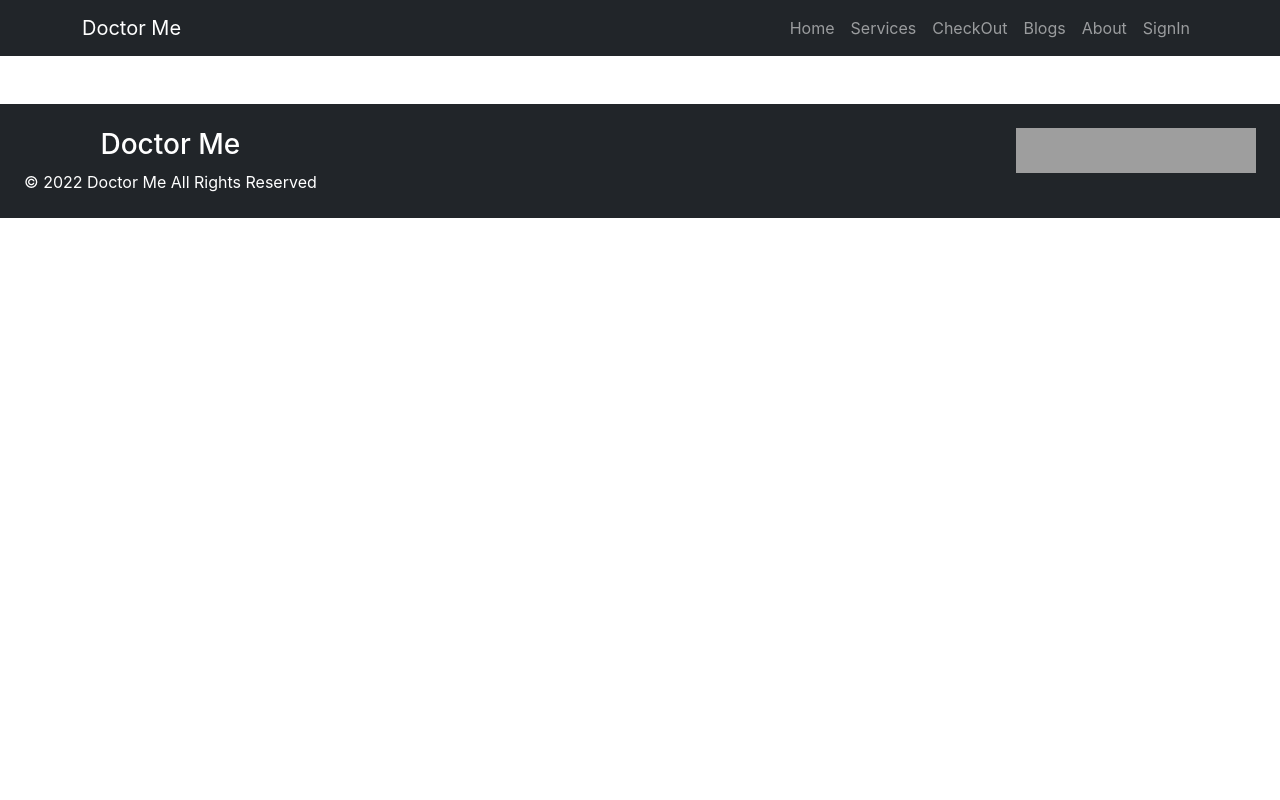
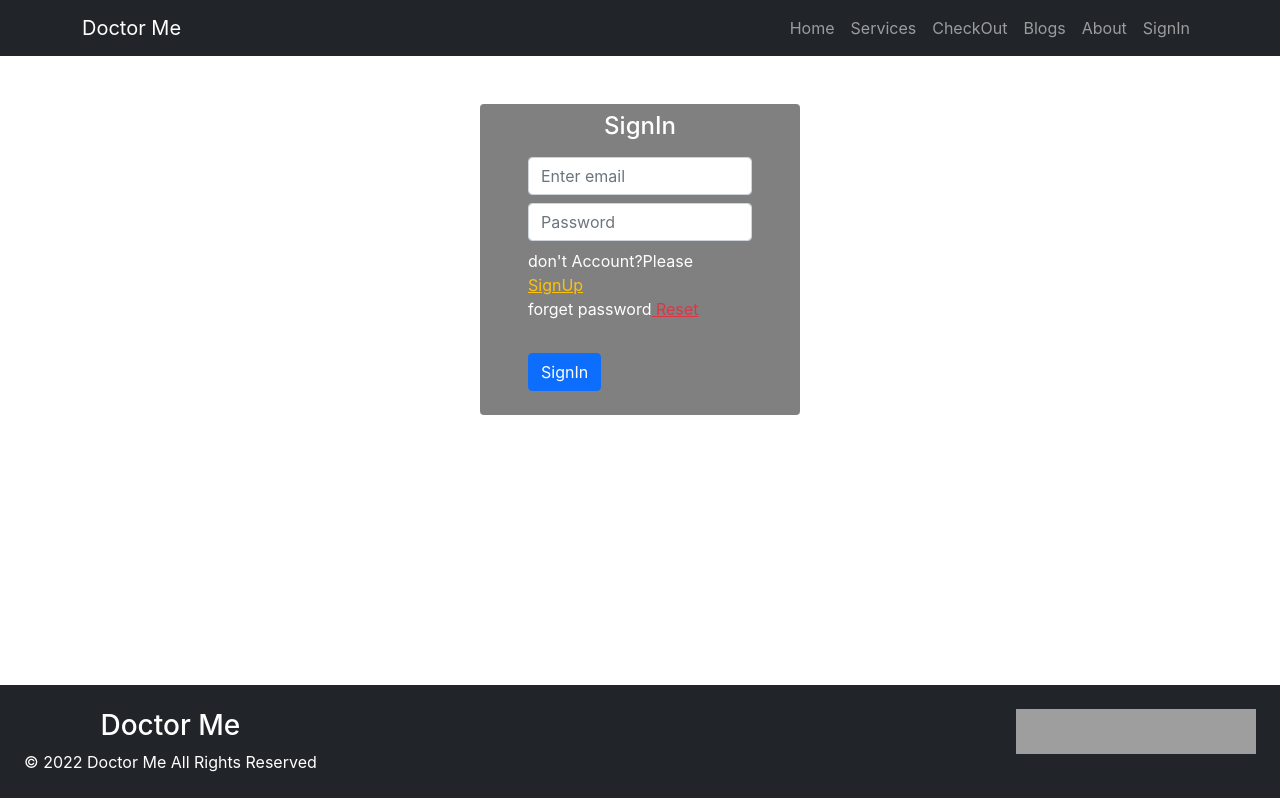
Before and after one commit to abdulahad-gh/doctor-me-client-side, a React (Create React App) app: page /sign-in in a window 1280 px wide. Built offline with nearby package versions, Linux system fonts and the light colour scheme; grey boxes are pictures that could not be loaded.

Commit message:
install firebase hooks, and create sign-in page

```diff
--- a/package.json
+++ b/package.json
@@ -6,8 +6,11 @@
     "@testing-library/jest-dom": "^5.16.4",
     "@testing-library/react": "^13.1.1",
     "@testing-library/user-event": "^13.5.0",
+    "firebase": "^9.6.11",
     "react": "^18.0.0",
     "react-dom": "^18.0.0",
+    "react-firebase-hooks": "^5.0.3",
+    "react-router-dom": "^6.3.0",
     "react-scripts": "5.0.1",
     "web-vitals": "^2.1.4"
   },
--- a/src/App.js
+++ b/src/App.js
@@ -4,6 +4,7 @@ import CheckOut from './pages/CheckOut/CheckOut';
 import Home from './pages/Home/Home';
 import Footer from './pages/shared/Footer/Footer';
 import Navbar from './pages/shared/Navbar/Navbar';
+import SignIn from './pages/SignIn/SignIn';
 
 
 function App() {
@@ -13,6 +14,7 @@ function App() {
       <Routes>
         <Route path='/' element={<Home />} />
         <Route path='/check-out' element={<CheckOut />} />
+        <Route path='/sign-in' element={<SignIn />} />
       </Routes>
       <Footer />
     </>
--- /dev/null
+++ b/src/pages/SignIn/SignIn.js
@@ -0,0 +1,27 @@
+import React from 'react';
+import { Link } from 'react-router-dom';
+
+const SignIn = () => {
+    return (
+        <div className='w-25 mx-auto mt-5 px-5 rounded' style={{ marginBottom: '270px', backgroundColor: 'gray' }}>
+
+            <h4 className='text-center py-2 text-white'>SignIn</h4>
+            <form>
+                <div class="form-group">
+
+                    <input type="email" class="form-control mb-2" id="exampleInputEmail1" aria-describedby="emailHelp" placeholder="Enter email" />
+
+                </div>
+                <div class="form-group">
+
+                    <input type="password" class="form-control" id="exampleInputPassword1" placeholder="Password" />
+                </div>
+                <p className='text-white mb-0 mt-2'>don't Account?Please <Link to='/sign-up' className='text-warning'>SignUp</Link></p>
+                <p className='text-white'>forget password<Link to='/' className='text-danger'> Reset</Link></p>
+                <button type="submit" class="btn btn-primary mt-3 mb-4">SignIn</button>
+            </form>
+        </div>
+    );
+};
+
+export default SignIn;
--- a/src/pages/shared/Navbar/Navbar.js
+++ b/src/pages/shared/Navbar/Navbar.js
@@ -9,10 +9,10 @@ const Navbar = () => {
                     <span class="navbar-toggler-icon"></span>
                 </button>
                 <div class="collapse navbar-collapse" id="navbarTogglerDemo01">
-                    <Link class="navbar-brand" to="/">Doctor Me</Link>
+                    <a class="navbar-brand" href="#home">Doctor Me</a>
                     <ul class="navbar-nav ms-auto mb-2 mb-lg-0">
                         <li class="nav-item">
-                            <a class="nav-link" aria-current="page" href="#home">Home</a>
+                            <Link class="nav-link" aria-current="page" to="/">Home</Link>
                         </li>
                         <li class="nav-item">
                             <a class="nav-link" href="#services">Services</a>
```
Also changed, not shown: src/firebase-init.js (added, +20 -0 lines), 1 other file (tests, documents, lock files or other folders).
